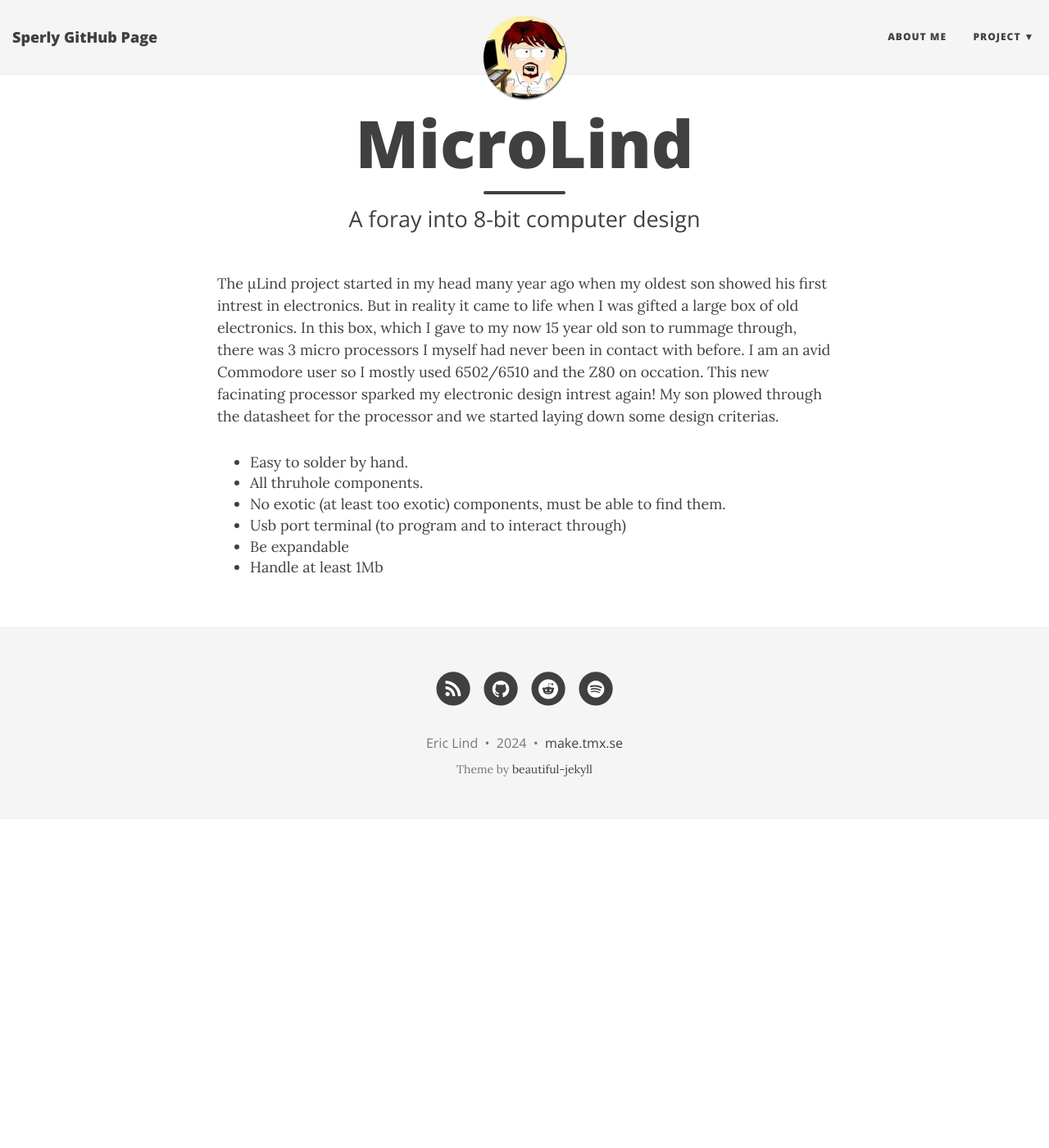
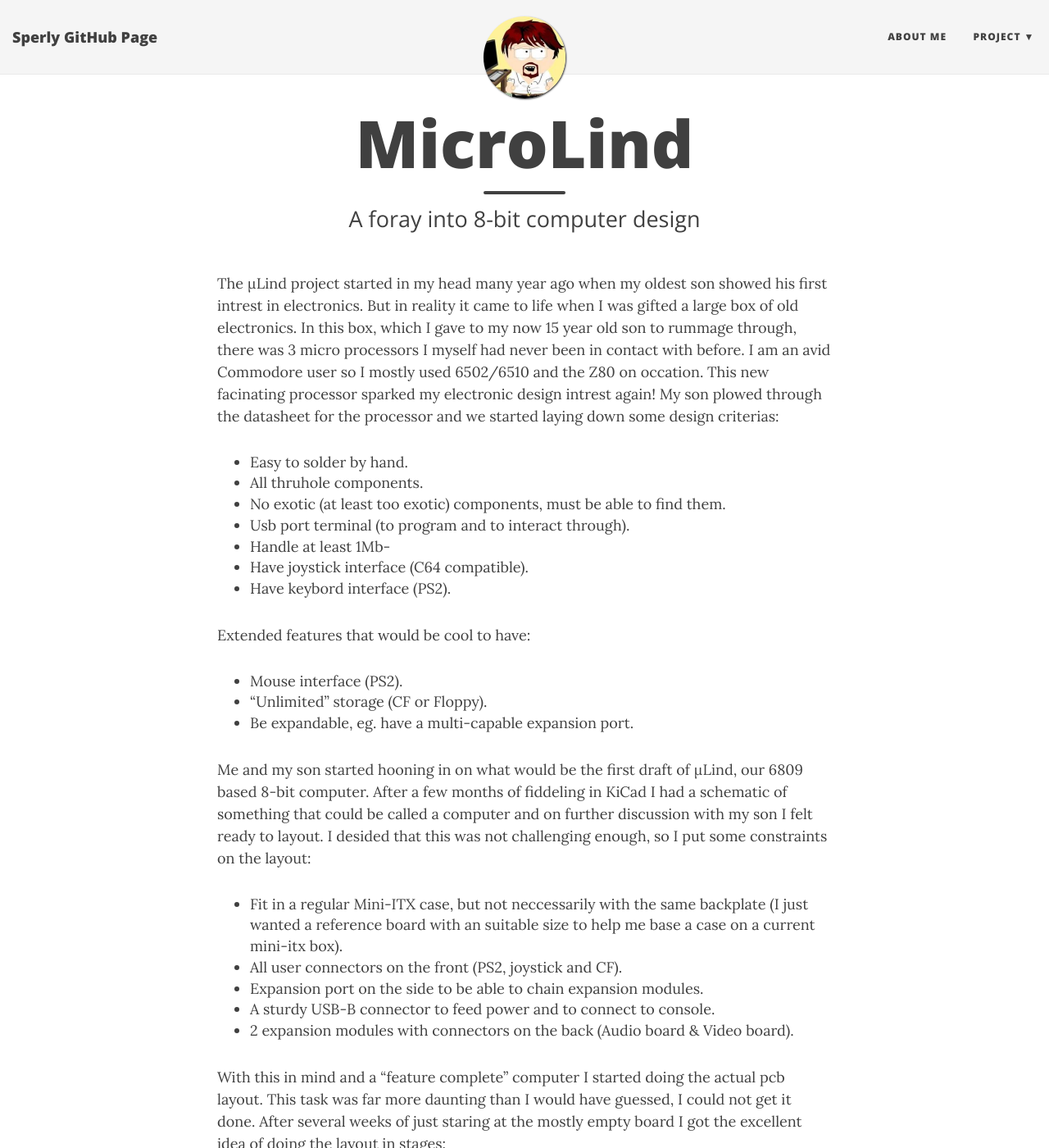
Before and after one commit to sperly/sperly.github.io, a Jekyll site: the page built from microlind.md, in a window 1280 px wide and 1400 px high. Shown: the whole window at 82% size. Built offline with Jekyll 4.4.1, drawn with Linux system fonts in a browser that asks for light colours; nearby versions of some CDN libraries; some of the changed text lies outside the part shown.

Commit message:
Update microlind.md

```diff
--- a/microlind.md
+++ b/microlind.md
@@ -6,11 +6,42 @@ subtitle: A foray into 8-bit computer design
 
 The µLind project started in my head many year ago when my oldest son showed his first intrest in electronics. But in reality it came to life when I was gifted a large box of old electronics.
 In this box, which I gave to my now 15 year old son to rummage through, there was 3 micro processors I myself had never been in contact with before. I am an avid Commodore user so I mostly used 6502/6510 and the Z80 on occation.
-This new facinating processor sparked my electronic design intrest again! My son plowed through the datasheet for the processor and we started laying down some design criterias.
+This new facinating processor sparked my electronic design intrest again! My son plowed through the datasheet for the processor and we started laying down some design criterias:
 
 - Easy to solder by hand.
 - All thruhole components.
 - No exotic (at least too exotic) components, must be able to find them.
-- Usb port terminal (to program and to interact through)
-- Be expandable
-- Handle at least 1Mb
+- Usb port terminal (to program and to interact through).
+- Handle at least 1Mb-
+- Have joystick interface (C64 compatible).
+- Have keybord interface (PS2).
+
+Extended features that would be cool to have:
+
+- Mouse interface (PS2).
+- "Unlimited" storage (CF or Floppy).
+- Be expandable, eg. have a multi-capable expansion port.
+
+Me and my son started hooning in on what would be the first draft of µLind, our 6809 based 8-bit computer.
+After a few months of fiddeling in KiCad I had a schematic of something that could be called a computer and on further discussion with my son I felt ready to layout.
+I desided that this was not challenging enough, so I put some constraints on the layout:
+
+- Fit in a regular Mini-ITX case, but not neccessarily with the same backplate (I just wanted a reference board with an suitable size to help me base a case on a current mini-itx box).
+- All user connectors on the front (PS2, joystick and CF).
+- Expansion port on the side to be able to chain expansion modules.
+- A sturdy USB-B connector to feed power and to connect to console.
+- 2 expansion modules with connectors on the back (Audio board & Video board).
+
+With this in mind and a "feature complete" computer I started doing the actual pcb layout. This task was far more daunting than I would have guessed, I could not get it done.
+After several weeks of just staring at the mostly empty board I got the excellent idea of doing the layout in stages:
+
+| Stage | Content | State |
+| :------ |:--- | :--- |
+| 1 | CPU, ROM, Low RAM, Serial Port and one expansion port (To debug easier) | Finished & Ordered |
+| 2 | Stage 2 + High Ram, Address Logic (For banking etc.), Interupt Logic, three expansion ports (Audio, Video and External) | Layout in progress |
+| 3 | Stage 3 + PS2 (Mouse & Keyboard), Joystick Ports, Internal Storage Option (CF) | Designed |
+
+No more than 3 days after this desicion I finished with the general layout and routing. I now let my son review the schematics and the routing with datasheets of all components.
+After 3 reviews and revisions we desided to order the board and call stage 1 closed.
+
+This is where the project is today, avaiting hardware to test and start to develop a BIOS on.
```
